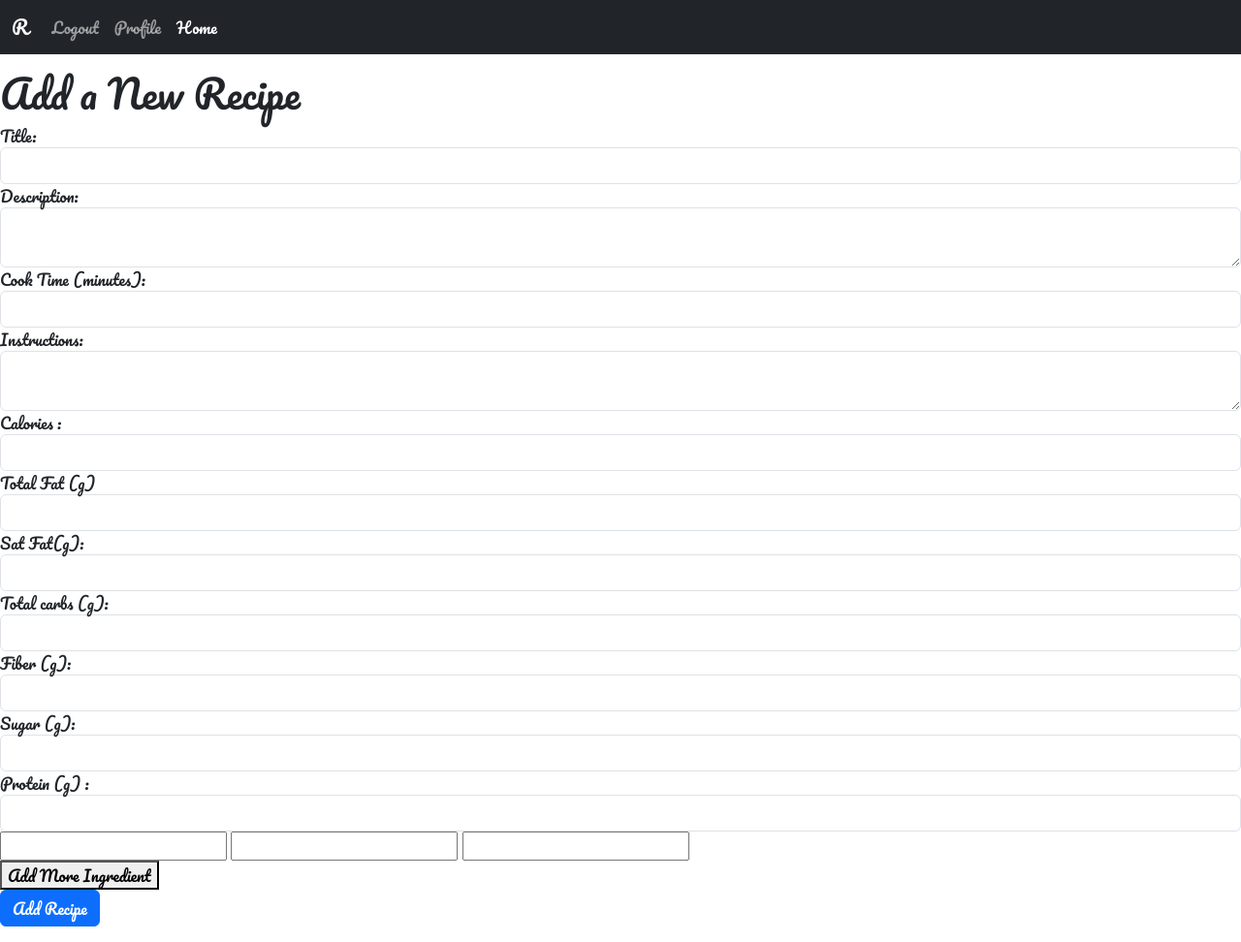
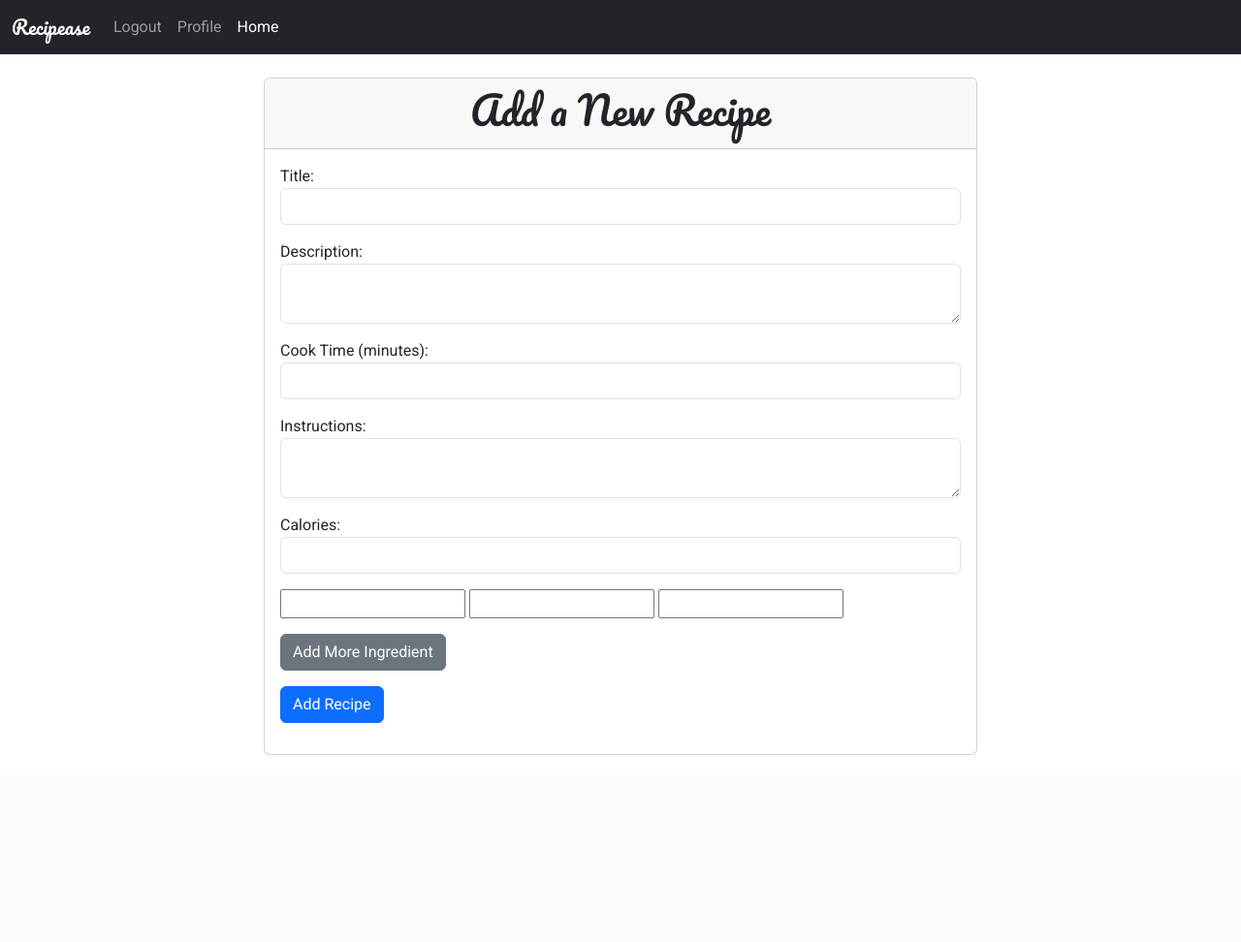
Before and after one commit to Jar3dC0nway/recipease, a Django app: page /add_recipe in a window 1280 px wide. Shown: the whole page at 97% size. After the commit the page ends 779 px from the top, so only its background shows below. Run offline with Django 4.2, Linux system fonts and the light colour scheme; the visitor is signed in with stand-in values (Sample User, id 1); some libraries are stand-ins or nearby versions.

Commit message:
making site look better

```diff
--- a/recipease/engine/templates/add_recipe.html
+++ b/recipease/engine/templates/add_recipe.html
@@ -1,63 +1,48 @@
 {% extends "base.html" %}
+
 {% block html %}
 {% block recipeblock %}{% endblock %} <!-- Get rid of the add recipe link -->
 
-<html>
+<html lang="en">
 <head>
   <title>Add a New Recipe</title>
+  <!-- Add any specific head elements here if needed -->
 </head>
 <body>
-  <h1>Add a New Recipe</h1>
+  <div class="container mt-5">
+    <div class="row">
+      <div class="col-md-8 offset-md-2">
+        <div class="card">
+          <div class="card-header">
+            <h1 class="text-center">Add a New Recipe</h1>
+          </div>
+          <div class="card-body">
             <form method="post">
               {% csrf_token %}
-    <div class="form-group">
+              <div class="form-group mb-3">
                 <label for="title">Title:</label>
                 <input type="text" class="form-control" id="title" name="title" required>
               </div>
-    <div class="form-group">
+              <div class="form-group mb-3">
                 <label for="description">Description:</label>
                 <textarea class="form-control" id="description" name="description" required></textarea>
               </div>
-    <div class="form-group">
+              <div class="form-group mb-3">
                 <label for="cook_time">Cook Time (minutes):</label>
                 <input type="number" class="form-control" id="cook_time" name="cook_time" required>
               </div>
-    <div class="form-group">
+              <div class="form-group mb-3">
                 <label for="instructions">Instructions:</label>
                 <textarea class="form-control" id="instructions" name="instructions" required></textarea>
               </div>
-    <div class="form-group">
-        <label for="calories"> Calories :</label>
+              <div class="form-group mb-3">
+                <label for="calories">Calories:</label>
                 <input type="number" class="form-control" id="calories" name="calories" required>
               </div>
-    <div class="form-group">
-        <label for="fat"> Total Fat (g)</label>
-        <input type="number" class="form-control" id="fat" name="fat" required>
-    </div>
-    <div class="form-group">
-        <label for="sat_fat"> Sat Fat(g):</label>
-        <input type="number" class="form-control" id="sat_fat" name="sat_fat" required>
-    </div>
-    <div class="form-group">
-        <label for="carbs"> Total carbs (g):</label>
-        <input type="number" class="form-control" id="carbs" name="carbs" required>
-    </div>
-    <div class="form-group">
-        <label for="fiber">Fiber (g):</label>
-        <input type="number" class="form-control" id="fiber" name="fiber" required>
-    </div>
-    <div class="form-group">
-        <label for="sugar"> Sugar (g):</label>
-        <input type="number" class="form-control" id="sugar" name="sugar" required>
-    </div>
-    <div class="form-group">
-        <label for="protein"> Protein (g) :</label>
-        <input type="number" class="form-control" id="protein" name="protein" required>
-    </div>
-    <div id="ingredients-container">
+              <div id="ingredients-container" class="mb-3">
                 {{ ingredients_formset.management_form }}
                 {% for form in ingredients_formset.forms %}
-            <div class="ingredient-input">
+                  <div class="ingredient-input mb-3">
                     {{ form.id }}
                     {{ form.name }}
                     {{ form.amount }}
@@ -65,12 +50,16 @@
                   </div>
                 {% endfor %}
               </div>
-    <div>
-        <button type="button" id="add-ingredient-button">Add More Ingredient</button>
+              <div class="mb-3">
+                <button type="button" id="add-ingredient-button" class="btn btn-secondary">Add More Ingredient</button>
               </div>
-
               <button type="submit" class="btn btn-primary">Add Recipe</button>
             </form>
+          </div>
+        </div>
+      </div>
+    </div>
+</div>
   <script>
         document.addEventListener('DOMContentLoaded', function() {
         const ingredientsContainer = document.getElementById('ingredients-container');
--- a/recipease/engine/templates/base.html
+++ b/recipease/engine/templates/base.html
@@ -4,40 +4,49 @@
 {% bootstrap_javascript %}
 {% bootstrap_messages %}
 
+<!DOCTYPE html>
+<html lang="en">
 <head>
-    <!-- Required meta tags -->
     <meta charset="utf-8">
     <meta name="viewport" content="width=device-width, initial-scale=1">
     <link href="https://fonts.googleapis.com/css?family=Pacifico:300,400" rel="stylesheet">
     <link href="https://fonts.googleapis.com/css?family=Roboto:300,400" rel="stylesheet">
     <title>Home</title>
+
+    <style>
+        body {
+            font-family: 'Roboto', sans-serif;
+        }
+
+        h1, h2, h3, h4, h5, h6, .navbar-brand {
+            font-family: 'Pacifico', cursive;
+        }
+    </style>
 </head>
-  <body style="font-family: Pacifico;">
+<body>
     <nav class="navbar navbar-expand-lg navbar-dark bg-dark fixed-top">
-    <nav class="container-fluid">
-      <a class="navbar-brand" href="{% url 'index' %}">R</a>
+        <div class="container-fluid">
+            <a class="navbar-brand" href="{% url 'index' %}">Recipease</a>
             <button class="navbar-toggler" type="button" data-bs-toggle="collapse" data-bs-target="#navbarNavDropdown" aria-controls="navbarNavDropdown" aria-expanded="false" aria-label="Toggle navigation">
                 <span class="navbar-toggler-icon"></span>
             </button>
             <div class="collapse navbar-collapse" id="navbarNavDropdown">
                 <ul class="navbar-nav">
                     {% if user.is_authenticated %}
-          <!-- Add in any of these blocks in a page to override/remove it -->
-          {% block logoutblock %}<li class="nav-item"><a class="nav-link"  href = "{% url 'logout' %}">Logout</a></li>{% endblock %}
-          {% block profileblock %}<li><a class="nav-link"  href = "{% url 'profile' owner=request.user.username %}">Profile</a></li>{% endblock %}
+                    {% block logoutblock %}<li class="nav-item"><a class="nav-link" href="{% url 'logout' %}">Logout</a></li>{% endblock %}
+                    {% block profileblock %}<li><a class="nav-link" href="{% url 'profile' owner=request.user.username %}">Profile</a></li>{% endblock %}
                     {% block recipeblock %}<li><a class="nav-link text-white" href="{% url 'add_recipe' %}">Add New Recipe</a></li>{% endblock %}
                     {% block homeblock %}<li><a class="nav-link text-white" href="{% url 'index' %}">Home</a></li>{% endblock %}
                     {% else %}
-          <li>
-            <a class="nav-link" href="{% provider_login_url 'google' %}">Login With Google</a>
-          </li>
+                    <li><a class="nav-link" href="{% provider_login_url 'google' %}">Login With Google</a></li>
                     {% endif %}
                 </ul>
             </div>
+        </div>
     </nav>
-  </nav>
-  <div style="-webkit-user-select:none; -ms-user-select:none; user-select:none;">
-  <br><br><br>
+    <div style="margin-top: 5rem; -webkit-user-select:none; -ms-user-select:none; user-select:none;">
     </div>
+
+    {% block html %}{% endblock %}
 </body>
-  {% block html %}{% endblock %}
+</html>
```
Also changed, not shown: recipease/engine/templates/add_comment.html (+29 -8 lines), recipease/engine/templates/profile.html (+1 -6 lines), recipease/engine/templates/search.html (+33 -32 lines). Lines whose indentation alone changed are shown as unchanged.
